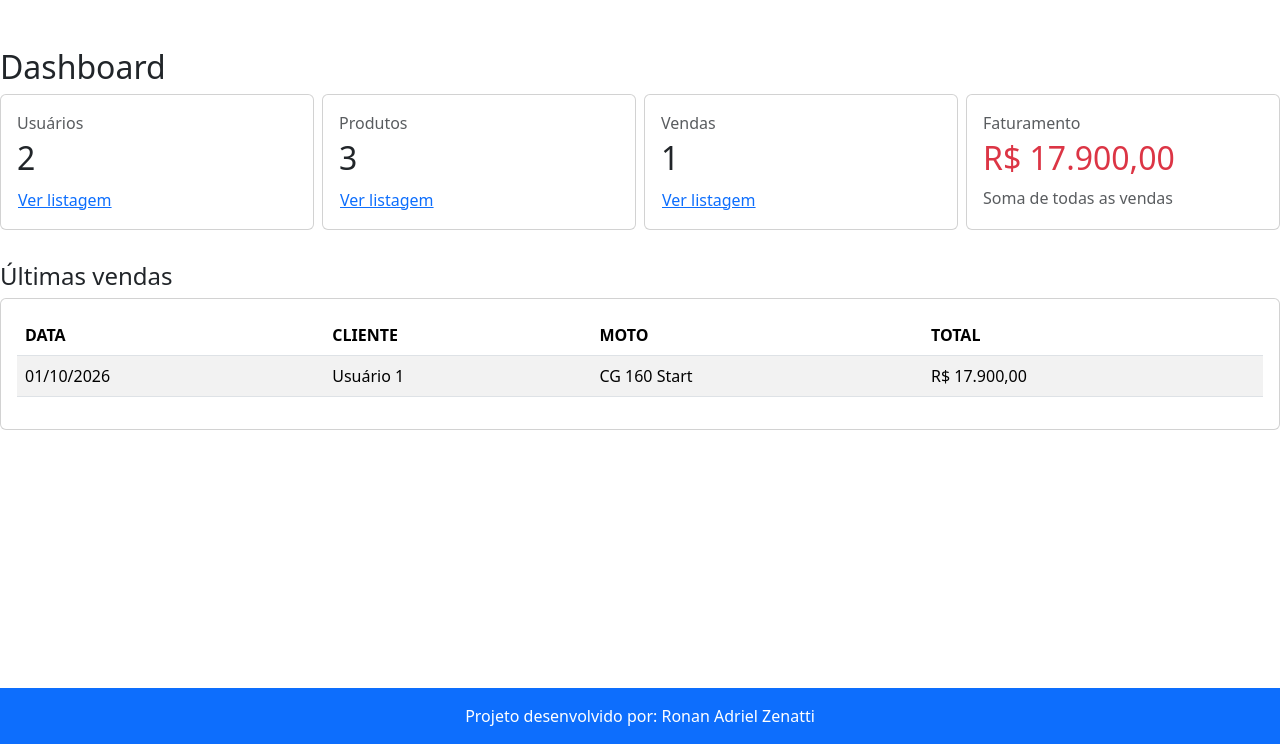
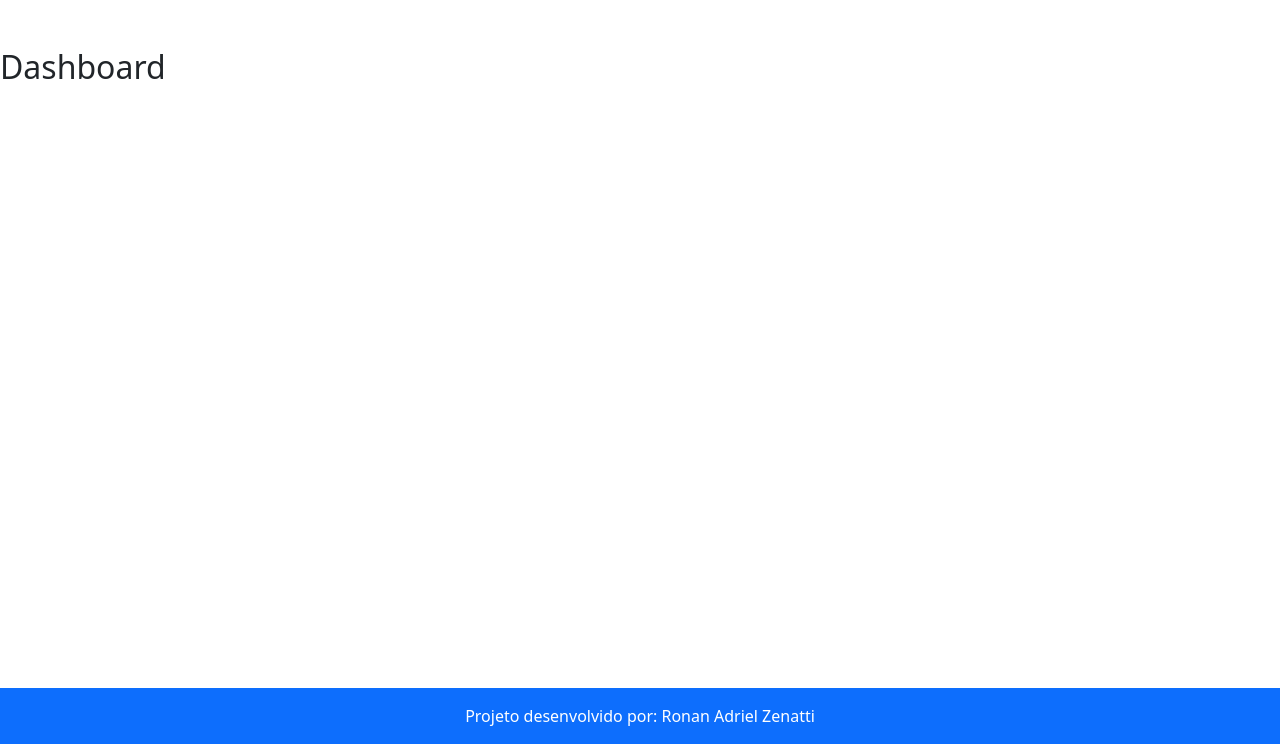
Before and after one commit to LucasO03/SuperMotos, a Flask app: page /dashboard in a window 1280 px wide. Shown: the part 56-800 px from the top of the page. Run offline with Flask 3, Linux system fonts and the light colour scheme.

Commit message:
Removido dashboard

```diff
--- a/templates/index.html
+++ b/templates/index.html
@@ -5,76 +5,5 @@
 {% block conteudo %}
 <div class="conteudo">
   <h2 class="mt-5 mb-2">Dashboard</h2>
-
-  <div class="row gx-2">
-    <div class="col-md-3 mb-3">
-      <div class="card h-100">
-        <div class="card-body p-3">
-          <p class="text-body-secondary mb-1">Usuários</p>
-          <h2 class="mb-2">{{ resumo.usuarios }}</h2>
-          <a href="{{ url_for('usuarios_listar') }}" class="btn btn-link p-0">Ver listagem</a>
-        </div>
-      </div>
-    </div>
-    <div class="col-md-3 mb-3">
-      <div class="card h-100">
-        <div class="card-body p-3">
-          <p class="text-body-secondary mb-1">Produtos</p>
-          <h2 class="mb-2">{{ resumo.produtos }}</h2>
-          <a href="{{ url_for('produtos_listar') }}" class="btn btn-link p-0">Ver listagem</a>
-        </div>
-      </div>
-    </div>
-    <div class="col-md-3 mb-3">
-      <div class="card h-100">
-        <div class="card-body p-3">
-          <p class="text-body-secondary mb-1">Vendas</p>
-          <h2 class="mb-2">{{ resumo.vendas }}</h2>
-          <a href="{{ url_for('vendas_listar') }}" class="btn btn-link p-0">Ver listagem</a>
-        </div>
-      </div>
-    </div>
-    <div class="col-md-3 mb-3">
-      <div class="card h-100">
-        <div class="card-body p-3">
-          <p class="text-body-secondary mb-1">Faturamento</p>
-          <h2 class="text-danger mb-2">{{ resumo.faturamento | real }}</h2>
-          <span class="text-body-secondary">Soma de todas as vendas</span>
-        </div>
-      </div>
-    </div>
-  </div>
-
-  <h4 class="mt-3 mb-2">Últimas vendas</h4>
-  <div class="card">
-    <div class="card-body p-3">
-      <div class="table-responsive">
-        <table class="table table-striped">
-          <thead>
-            <tr>
-              <th>DATA</th>
-              <th>CLIENTE</th>
-              <th>MOTO</th>
-              <th>TOTAL</th>
-            </tr>
-          </thead>
-          <tbody>
-            {% for venda in ultimas %}
-            <tr>
-              <td>{{ venda.data | data_br }}</td>
-              <td>{{ venda.cliente }}</td>
-              <td>{{ venda.produto }}</td>
-              <td>{{ venda.total | real }}</td>
-            </tr>
-            {% else %}
-            <tr>
-              <td colspan="4" class="text-center">Nenhuma venda cadastrada.</td>
-            </tr>
-            {% endfor %}
-          </tbody>
-        </table>
-      </div>
-    </div>
-  </div>
 </div>
 {% endblock %}
```
